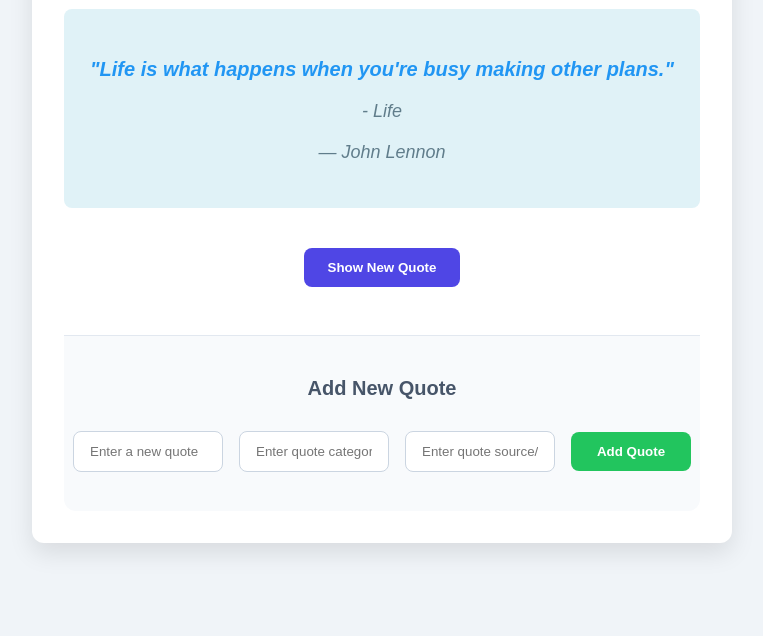
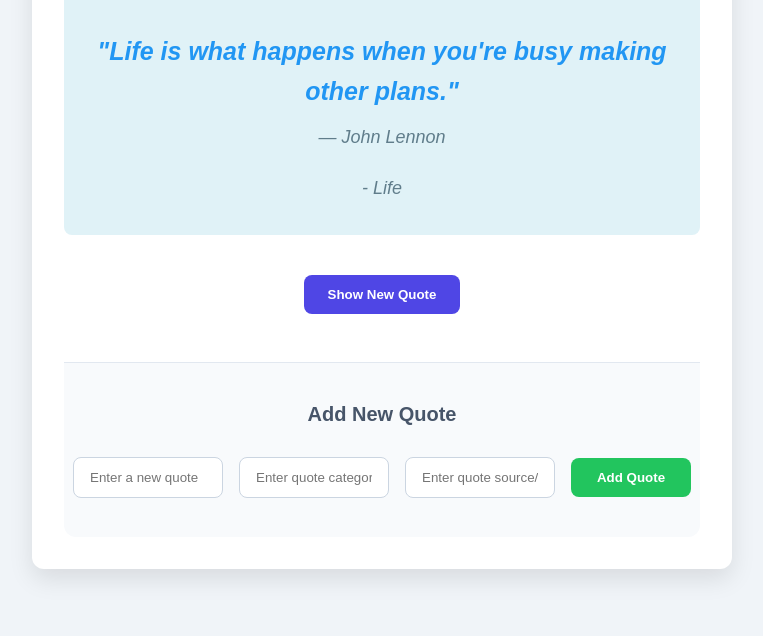
Before and after one commit to jesscventer/alx_fe_javascript, a plain HTML site: page dom-manipulation/index.html in a window 1280 px wide. Shown: the part 212-848 px from the top of the page, without its empty margins (258-1021 px from the left). Drawn offline with Linux system fonts and the light colour scheme.

Commit message:
Part 1: Fixed createElement/appendChild error by dynamically creating quote display elements

```diff
--- a/dom-manipulation/index.html
+++ b/dom-manipulation/index.html
@@ -55,17 +55,20 @@
             word-wrap: break-word; /* Ensure long words break */
         }
 
-        #quoteText {
+        /* Styles for dynamically created elements */
+        .quote-text { /* New class for quote text */
             margin-bottom: 0.5rem;
             font-weight: 600;
+            font-size: 1.25em; /* Maintain font size */
+            color: #2196f3; /* Maintain color */
         }
 
-        #quoteCategory, #quoteSource { /* Apply styles to both category and source */
+        .quote-category, .quote-source { /* New classes for category and source */
             font-size: 0.9em;
             color: #607d8b; /* Greyish blue */
             margin-top: 0.25rem; /* Small margin for separation */
         }
-        #quoteCategory {
+        .quote-category {
             margin-bottom: 0.5rem; /* Add margin below category */
         }
 
@@ -137,7 +140,7 @@
         }
 
         /* Responsive adjustments */
-        @media (min-width: 600px) {
+        @media (min-width: 600px) { /* Equivalent to Tailwind's sm breakpoint */
             .add-quote-form-container form {
                 flex-direction: row; /* Inputs side-by-side on larger screens */
                 flex-wrap: nowrap; /* Prevent wrapping */
@@ -160,10 +163,8 @@
         <h1>Dynamic Quote Generator</h1>
 
         <div id="quoteDisplay">
-            <!-- Quotes will be displayed here dynamically -->
-            <p id="quoteText"></p>
-            <p id="quoteCategory"></p>
-            <p id="quoteSource"></p> <!-- New element for quote source -->
+            <!-- Quotes will be displayed here dynamically by JavaScript -->
+            <!-- The p tags for quoteText, quoteCategory, and quoteSource are now created in JS -->
         </div>
 
         <button id="newQuote">Show New Quote</button>
@@ -173,7 +174,7 @@
             <form id="addQuoteForm">
                 <input id="newQuoteText" type="text" placeholder="Enter a new quote" required />
                 <input id="newQuoteCategory" type="text" placeholder="Enter quote category" required />
-                <input id="newQuoteSource" type="text" placeholder="Enter quote source/author" /> <!-- New input field -->
+                <input id="newQuoteSource" type="text" placeholder="Enter quote source/author" />
                 <button type="submit">Add Quote</button>
             </form>
         </div>
--- a/dom-manipulation/script.js
+++ b/dom-manipulation/script.js
@@ -10,9 +10,8 @@
 
 // Get DOM elements
 const quoteDisplay = document.getElementById('quoteDisplay');
-const quoteTextElement = document.getElementById('quoteText');
-const quoteCategoryElement = document.getElementById('quoteCategory');
-const quoteSourceElement = document.getElementById('quoteSource');
+// Removed direct references to quoteTextElement, quoteCategoryElement, quoteSourceElement
+// as they will be created dynamically inside showRandomQuote
 const newQuoteButton = document.getElementById('newQuote');
 const addQuoteForm = document.getElementById('addQuoteForm');
 const newQuoteTextInput = document.getElementById('newQuoteText');
@@ -21,29 +20,43 @@
 
 /**
  * Displays a random quote from the 'quotes' array.
- * Updates the 'quoteTextElement', 'quoteCategoryElement', and 'quoteSourceElement' in the DOM.
- * Uses innerHTML as required by the test.
+ * Dynamically creates and appends elements for the quote text, source, and category.
+ * Uses innerHTML for content as required by the test.
  */
-function showRandomQuote() { // Renamed back to showRandomQuote
+function showRandomQuote() {
+    // Clear previous quote display content
+    quoteDisplay.innerHTML = '';
+
     if (quotes.length === 0) {
-        quoteTextElement.innerHTML = "No quotes available. Add some!";
-        quoteCategoryElement.innerHTML = "";
-        quoteSourceElement.innerHTML = "";
+        const noQuotesMessage = document.createElement('p'); // Use createElement
+        noQuotesMessage.innerHTML = "No quotes available. Add some!"; // Use innerHTML
+        noQuotesMessage.style.textAlign = 'center'; // Add some basic centering
+        quoteDisplay.appendChild(noQuotesMessage); // Use appendChild
         return;
     }
+
     const randomIndex = Math.floor(Math.random() * quotes.length);
     const randomQuote = quotes[randomIndex];
-    quoteTextElement.innerHTML = `"${randomQuote.text}"`;
 
-    // Display the source first, if it exists
+    // Create and append quote text element
+    const quoteTextElement = document.createElement('p'); // Use createElement
+    quoteTextElement.className = "quote-text"; // Apply class for styling
+    quoteTextElement.innerHTML = `"${randomQuote.text}"`; // Use innerHTML
+    quoteDisplay.appendChild(quoteTextElement); // Use appendChild
+
+    // Create and append source element (if exists)
     if (randomQuote.source) {
-        quoteSourceElement.innerHTML = `— ${randomQuote.source}`;
-    } else {
-        quoteSourceElement.innerHTML = "";
+        const quoteSourceElement = document.createElement('p'); // Use createElement
+        quoteSourceElement.className = "quote-source"; // Apply class for styling
+        quoteSourceElement.innerHTML = `— ${randomQuote.source}`; // Use innerHTML
+        quoteDisplay.appendChild(quoteSourceElement); // Use appendChild
     }
 
-    // Then display the category
-    quoteCategoryElement.innerHTML = `- ${randomQuote.category}`;
+    // Create and append category element
+    const quoteCategoryElement = document.createElement('p'); // Use createElement
+    quoteCategoryElement.className = "quote-category"; // Apply class for styling
+    quoteCategoryElement.innerHTML = `- ${randomQuote.category}`; // Use innerHTML
+    quoteDisplay.appendChild(quoteCategoryElement); // Use appendChild
 }
 
 /**
@@ -65,7 +78,7 @@
         newQuoteCategoryInput.value = '';
         newQuoteSourceInput.value = '';
         // Optionally show the newly added quote or a random one
-        showRandomQuote(); // Call the renamed function
+        showRandomQuote();
         alert('Quote added successfully!'); // Using alert per previous context
     } else {
         alert('Please enter both quote text and category.');
@@ -77,16 +90,16 @@
  * as required by the 'createAddQuoteForm' function name.
  * This includes attaching the event listener to the add quote form.
  */
-function createAddQuoteForm() { // This function name remains as per previous requirement
+function createAddQuoteForm() {
     addQuoteForm.addEventListener('submit', addQuote);
 }
 
 
 // Event Listeners
-newQuoteButton.addEventListener('click', showRandomQuote); // Updated event listener to call showRandomQuote
+newQuoteButton.addEventListener('click', showRandomQuote);
 
 // Initial setup and display when the page loads
 document.addEventListener('DOMContentLoaded', () => {
-    showRandomQuote(); // Updated to call showRandomQuote
-    createAddQuoteForm(); // Call the new function to set up the form
+    showRandomQuote();
+    createAddQuoteForm();
 });
```
